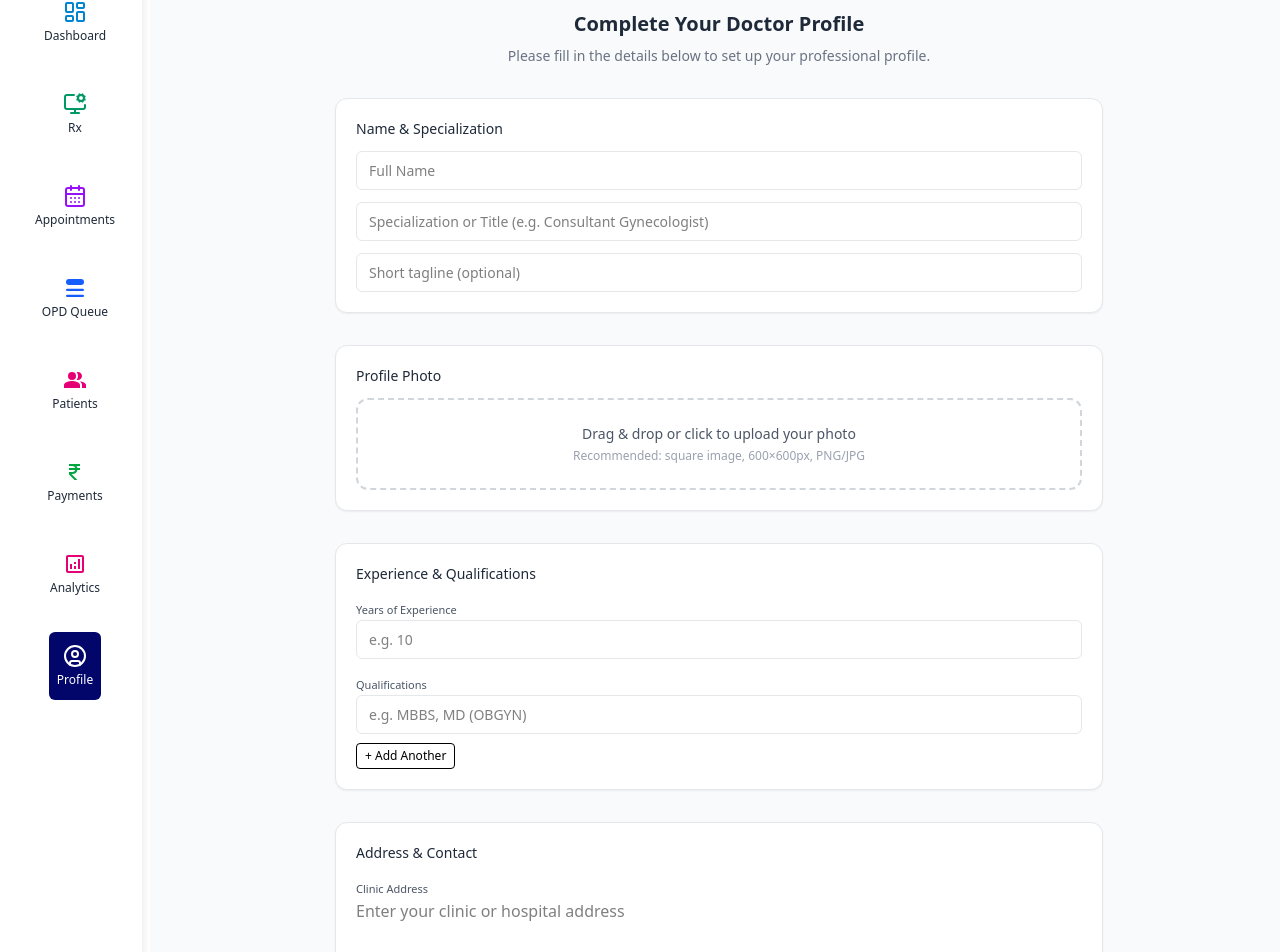
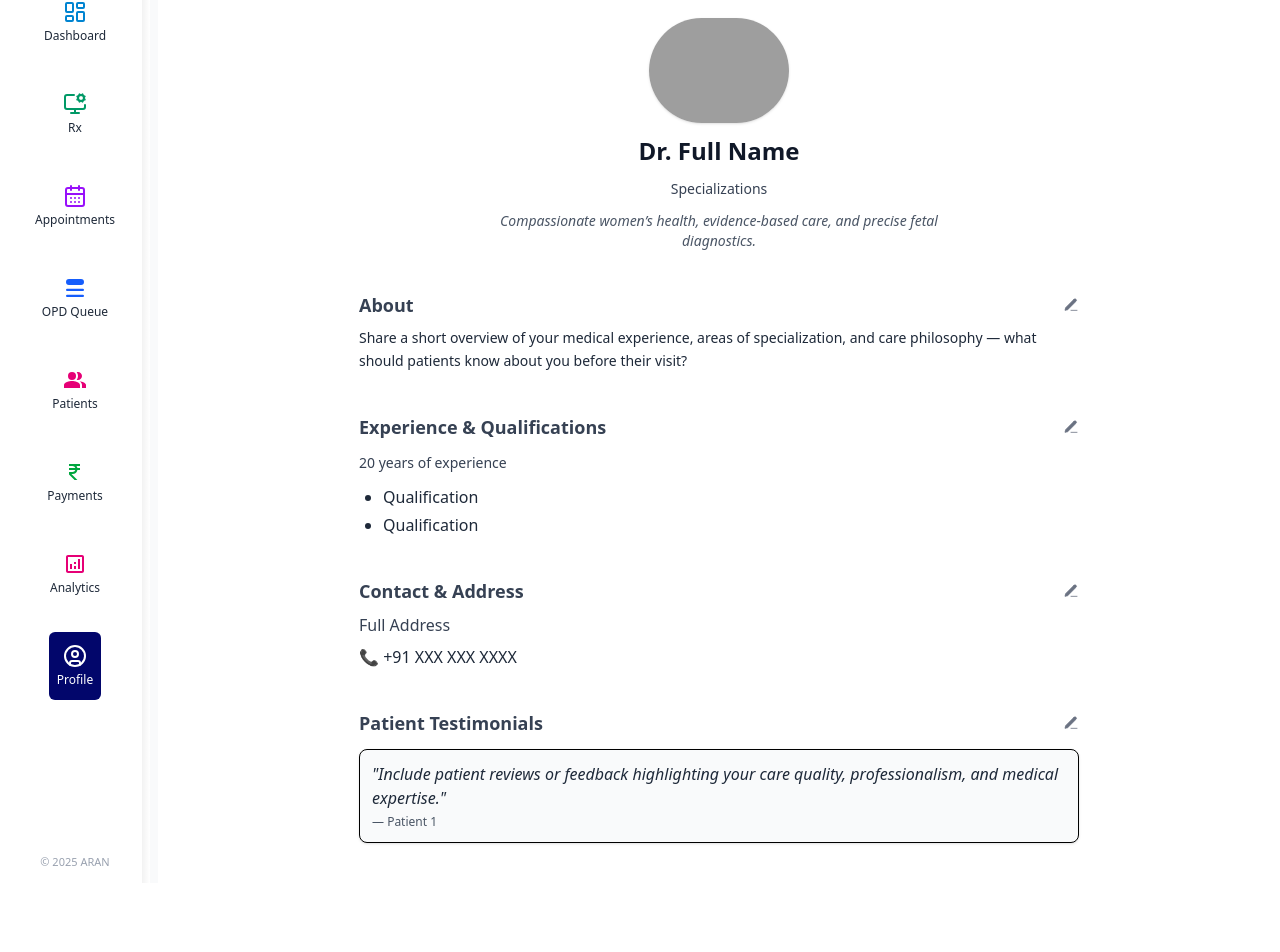
Before and after one commit to kaushikee-compune/ARAN-UI-UX, a Next.js app: page /doctor/profile in a window 1280 px wide. Shown: the part 128-1080 px from the top of the page. After the commit the page ends 1011 px from the top, so only its background shows below. Built offline with nearby package versions, Linux system fonts and the light colour scheme; grey boxes are pictures that could not be loaded; what @tailwindcss/postcss would draw is missing.

Commit message:
Profile Management -V1

```diff
--- a/app/(app)/doctor/profile/page.tsx
+++ b/app/(app)/doctor/profile/page.tsx
@@ -1,6 +1,6 @@
 "use client";
 
-import ProfileManagement from "@/components/doctor/ProfileManagement/page-old";
+import ProfileManagement from "@/components/doctor/ProfileManagement/page";
 
 export default function DoctorProfilePage() {
   return (
--- a/components/doctor/ProfileManagement/page.tsx
+++ b/components/doctor/ProfileManagement/page.tsx
@@ -6,28 +6,28 @@ import { useDropzone } from "react-dropzone";
 
 export default function ProfileManagement() {
   const [photo, setPhoto] = useState<string | null>(null);
-  const [name, setName] = useState("Dr. Kavya Deshpande");
+  const [name, setName] = useState("Dr. Full Name");
   const [specialization, setSpecialization] = useState(
-    "Consultant Gynecologist & Fetal Medicine"
+    "Specializations"
   );
   const [tagline, setTagline] = useState(
     "Compassionate women’s health, evidence-based care, and precise fetal diagnostics."
   );
   const [about, setAbout] = useState(
-    "Dr. Kavya Deshpande is a board-certified gynecologist with 20+ years of experience in obstetrics, fetal medicine, and minimally invasive gynecologic procedures."
+    "Share a short overview of your medical experience, areas of specialization, and care philosophy — what should patients know about you before their visit?"
   );
   const [experience, setExperience] = useState("20");
   const [qualifications, setQualifications] = useState([
-    "MBBS, MD (OBGYN)",
-    "Fellowship in Fetal Medicine",
+    "Qualification",
+    "Qualification",
   ]);
-  const [address, setAddress] = useState("Sushila Mathrutva Clinic, Kolkata");
-  const [publicPhone, setPublicPhone] = useState("+91 98765 43210");
+  const [address, setAddress] = useState("Full Address");
+  const [publicPhone, setPublicPhone] = useState("+91 XXX XXX XXXX");
   const [internalPhone, setInternalPhone] = useState("+91 98765 00000");
   const [testimonials, setTestimonials] = useState([
     {
-      patient: "Shampa G.",
-      text: "Dr. Kavya is incredibly caring and patient. She guided me throughout my pregnancy journey with utmost compassion.",
+      patient: "Patient 1",
+      text: "Include patient reviews or feedback highlighting your care quality, professionalism, and medical expertise.",
     },
   ]);
 
@@ -193,7 +193,7 @@ export default function ProfileManagement() {
               editingField === "experience" ? (
                 <li key={i}>
                   <input
-                    className="ui-input w-full"
+                    className="ui-input w-full text-sm"
                     value={q}
                     onChange={(e) => {
                       const next = [...qualifications];
@@ -242,13 +242,13 @@ export default function ProfileManagement() {
           {editingField === "contact" ? (
             <div className="space-y-2">
               <textarea
-                className="ui-textarea w-full"
+                className="ui-textarea w-full text-sm"
                 value={address}
                 onChange={(e) => setAddress(e.target.value)}
                 placeholder="Clinic address"
               />
               <input
-                className="ui-input w-full"
+                className="ui-input w-full text-sm"
                 value={publicPhone}
                 onChange={(e) => setPublicPhone(e.target.value)}
                 placeholder="Public phone"
```
